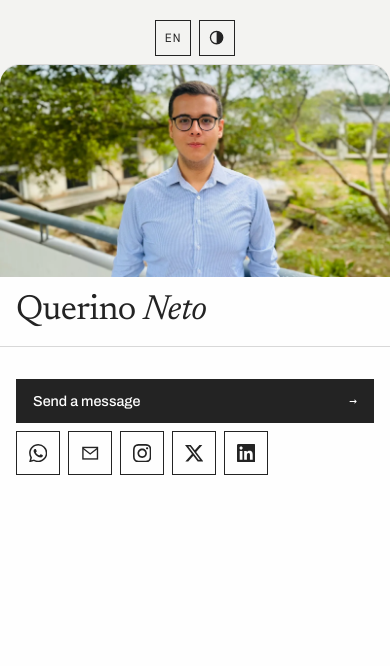
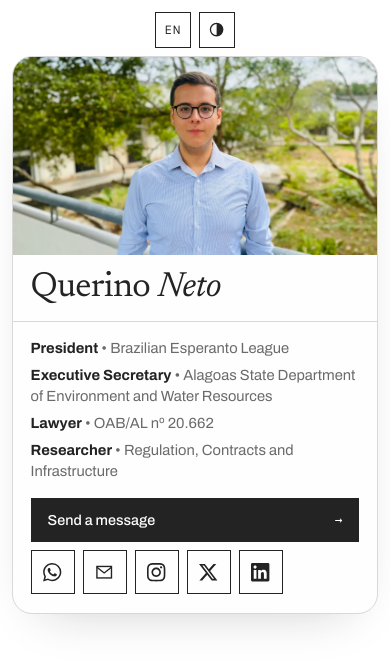
Before and after one commit to querinoneto/site, a plain HTML site: page index.html in a window 390 px wide. Drawn offline with nearby package versions, Linux system fonts and the light colour scheme.

Commit message:
Simulação: fundo branco, cartão inteiro no celular e cargos de volta (Advogado • OAB/AL nº 20.662)
Co-Authored-By: Claude Opus 5.5 <noreply@anthropic.com>
Claude-Session: https://claude.ai/code/session_01ELp6jEE8sopRKe9g1f2sxY

```diff
--- a/index.html
+++ b/index.html
@@ -294,7 +294,7 @@ h1 { font: 800 clamp(2.4rem, 5.6vw, 4.6rem)/.98 var(--display); letter-spacing:
 
 /* Moldura em cartão (estrutura inspirada em jordao.com.br): cartão com cantos arredondados,
    borda fina e sombra suave; foto inteira no topo da coluna esquerda; linha dividindo as colunas */
-:root { --page: #f3f3f1; }
+:root { --page: #ffffff; }
 :root[data-inv] { --page: #1a1a1a; }
 body { background: var(--page); }
 .page { height: auto; min-height: 100dvh; overflow: visible; }
@@ -324,12 +324,9 @@ body { background: var(--page); }
   .brand { display: none; }
 }
 @media (max-width: 420px) {
-  .main { padding: 0; }
-  .card { border-radius: 20px 20px 0 0; border-left: 0; border-right: 0; border-bottom: 0; box-shadow: none; min-height: calc(100dvh - 4rem); align-content: start; }
-  .bar .in { padding: 1.25rem .75rem 0; }
-  .main { padding-top: .5rem; }
-  .idb { padding: 1rem var(--gutter) 1.1rem; }
-  .copy { padding: 1rem var(--gutter) max(1.25rem, env(safe-area-inset-bottom)); }
+  .main { padding: 0 .75rem .75rem; }
+  .idb { padding: .9rem 1.1rem 1rem; }
+  .copy { padding: 1rem 1.1rem 1.15rem; }
 }
 
 /* Texto no formato combinado: nome em serifa e cargos um por linha */
@@ -375,6 +372,12 @@ h1.name em { font-style: italic; }
         </div>
       </div>
       <div class="copy">
+      <div class="creds">
+        <p><b data-i18n="r1">Presidente</b> • <span data-i18n="o1">Liga Brasileira de Esperanto</span></p>
+        <p><b data-i18n="r2">Secretário Executivo</b> • <span data-i18n="o2">Secretaria de Estado do Meio Ambiente e dos Recursos Hídricos de Alagoas</span></p>
+        <p><b data-i18n="r3">Advogado</b> • <span data-i18n="o3">OAB/AL nº 20.662</span></p>
+        <p><b data-i18n="r4">Pesquisador</b> • <span data-i18n="o4">Regulação, Contratos e Infraestrutura</span></p>
+      </div>
       <nav class="links" data-i18n-aria="links" aria-label="Contato e redes sociais">
         <button class="lk primary" type="button" id="openForm"><span data-i18n="open">Enviar mensagem</span> <span class="ar" aria-hidden="true">→</span></button>
         <div class="social">
@@ -425,7 +428,7 @@ h1.name em { font-style: italic; }
   // Textos em português, inglês e espanhol
   var T = {
     pt: {
-      r1: 'Presidente', o1: 'Liga Brasileira de Esperanto', r2: 'Secretário Executivo', o2: 'Secretaria de Estado do Meio Ambiente e dos Recursos Hídricos de Alagoas', r3: 'Advogado', o3: 'Direito Civil, Direito Administrativo e Direito Eleitoral', r4: 'Pesquisador', o4: 'Regulação, Contratos e Infraestrutura',
+      r1: 'Presidente', o1: 'Liga Brasileira de Esperanto', r2: 'Secretário Executivo', o2: 'Secretaria de Estado do Meio Ambiente e dos Recursos Hídricos de Alagoas', r3: 'Advogado', o3: 'OAB/AL nº 20.662', r4: 'Pesquisador', o4: 'Regulação, Contratos e Infraestrutura',
       html: 'pt-BR', invert: 'Inverter cores', lang: 'Idioma',
       h1: 'Olá,<br>eu sou Querino!',
       lead: 'Advogado com especialização em Regulação e Governança (UFAL), Argumentação e Justiça (UFRGS), Turismo e Desenvolvimento (UNIRIO) e Cultura Popular Brasileira (URCA).',
@@ -441,7 +444,7 @@ h1.name em { font-style: italic; }
       to: 'Para', none: 'não informado', subject: 'Contato pelo site'
     },
     en: {
-      r1: 'President', o1: 'Brazilian Esperanto League', r2: 'Executive Secretary', o2: 'Alagoas State Department of Environment and Water Resources', r3: 'Lawyer', o3: 'Civil Law, Administrative Law and Electoral Law', r4: 'Researcher', o4: 'Regulation, Contracts and Infrastructure',
+      r1: 'President', o1: 'Brazilian Esperanto League', r2: 'Executive Secretary', o2: 'Alagoas State Department of Environment and Water Resources', r3: 'Lawyer', o3: 'OAB/AL nº 20.662', r4: 'Researcher', o4: 'Regulation, Contracts and Infrastructure',
       html: 'en', invert: 'Invert colors', lang: 'Language',
       h1: 'Hi,<br>I’m Querino!',
       lead: 'Lawyer with specializations in Regulation and Governance (UFAL), Argumentation and Justice (UFRGS), Tourism and Development (UNIRIO) and Brazilian Popular Culture (URCA).',
@@ -457,7 +460,7 @@ h1.name em { font-style: italic; }
       to: 'To', none: 'not provided', subject: 'Website contact'
     },
     es: {
-      r1: 'Presidente', o1: 'Liga Brasileña de Esperanto', r2: 'Secretario Ejecutivo', o2: 'Secretaría de Estado de Medio Ambiente y Recursos Hídricos de Alagoas', r3: 'Abogado', o3: 'Derecho Civil, Derecho Administrativo y Derecho Electoral', r4: 'Investigador', o4: 'Regulación, Contratos e Infraestructura',
+      r1: 'Presidente', o1: 'Liga Brasileña de Esperanto', r2: 'Secretario Ejecutivo', o2: 'Secretaría de Estado de Medio Ambiente y Recursos Hídricos de Alagoas', r3: 'Abogado', o3: 'OAB/AL nº 20.662', r4: 'Investigador', o4: 'Regulación, Contratos e Infraestructura',
       html: 'es', invert: 'Invertir colores', lang: 'Idioma',
       h1: '¡Hola,<br>soy Querino!',
       lead: 'Abogado con especialización en Regulación y Gobernanza (UFAL), Argumentación y Justicia (UFRGS), Turismo y Desarrollo (UNIRIO) y Cultura Popular Brasileña (URCA).',
```
